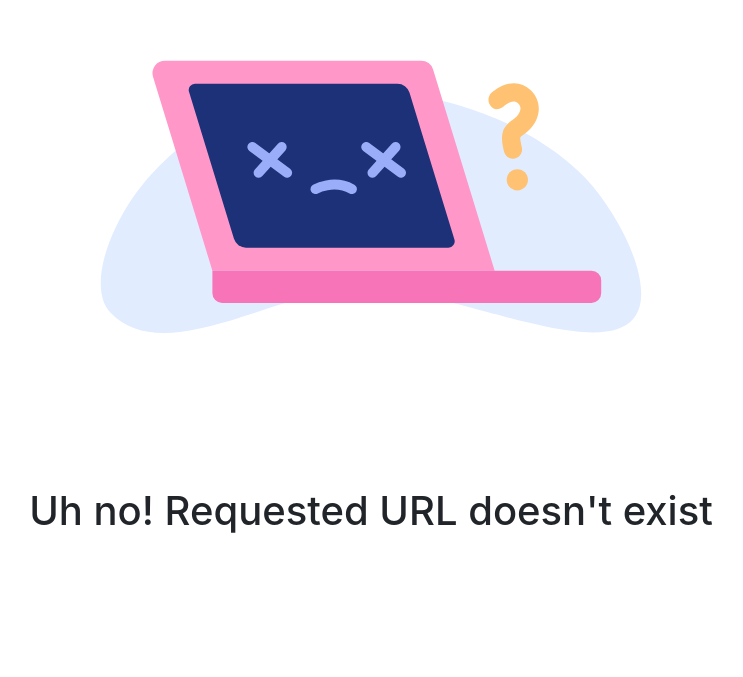
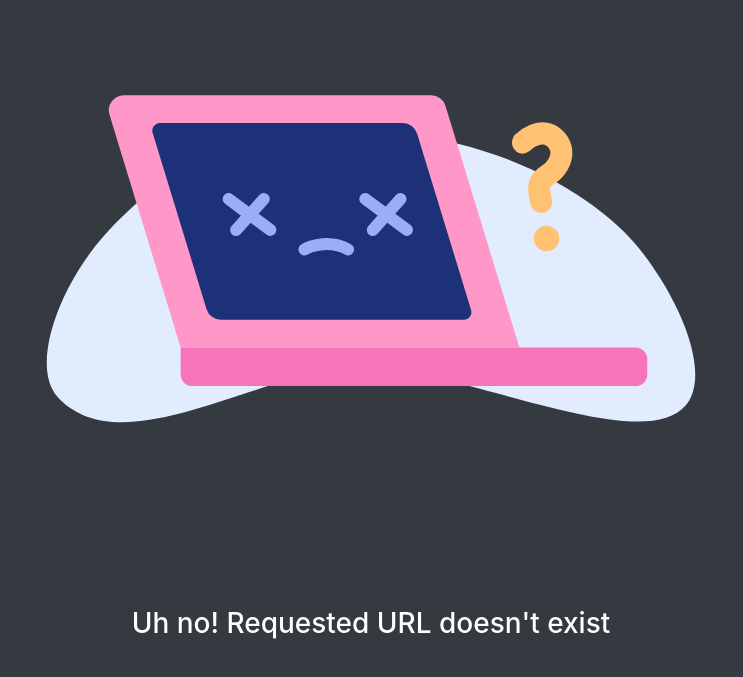
Before and after one commit to Joshuafrankle/mini-conf, a React (Create React App) app: page /404 in a window 1280 px wide. Shown: the part 113-790 px from the top of the page, without its empty margins (269-1012 px from the left). Built offline with nearby package versions, Linux system fonts and the light colour scheme.

Commit message:
Made changes in Error404 page

```diff
--- a/src/pages/Error404.js
+++ b/src/pages/Error404.js
@@ -4,12 +4,19 @@ function Error404() {
   return (
     <>
       <section
-        className="align-items-center justify-content-center container"
+        className="align-items-center justify-content-center bg-dark"
         style={{ height: "100vh" }}
       >
         <div className="text-center">
-          <img src={LaptopLogo} alt="" width="600" height="600" />
-          <h1>Uh no! Requested URL doesn't exist</h1>
+          <img
+            src={LaptopLogo}
+            className="errorImage"
+            alt=""
+            style={{ maxHeight: "90vh", maxWidth: "90vh" }}
+          />
+          <h3 className="stream-text text-white">
+            Uh no! Requested URL doesn't exist
+          </h3>
         </div>
       </section>
     </>
```
